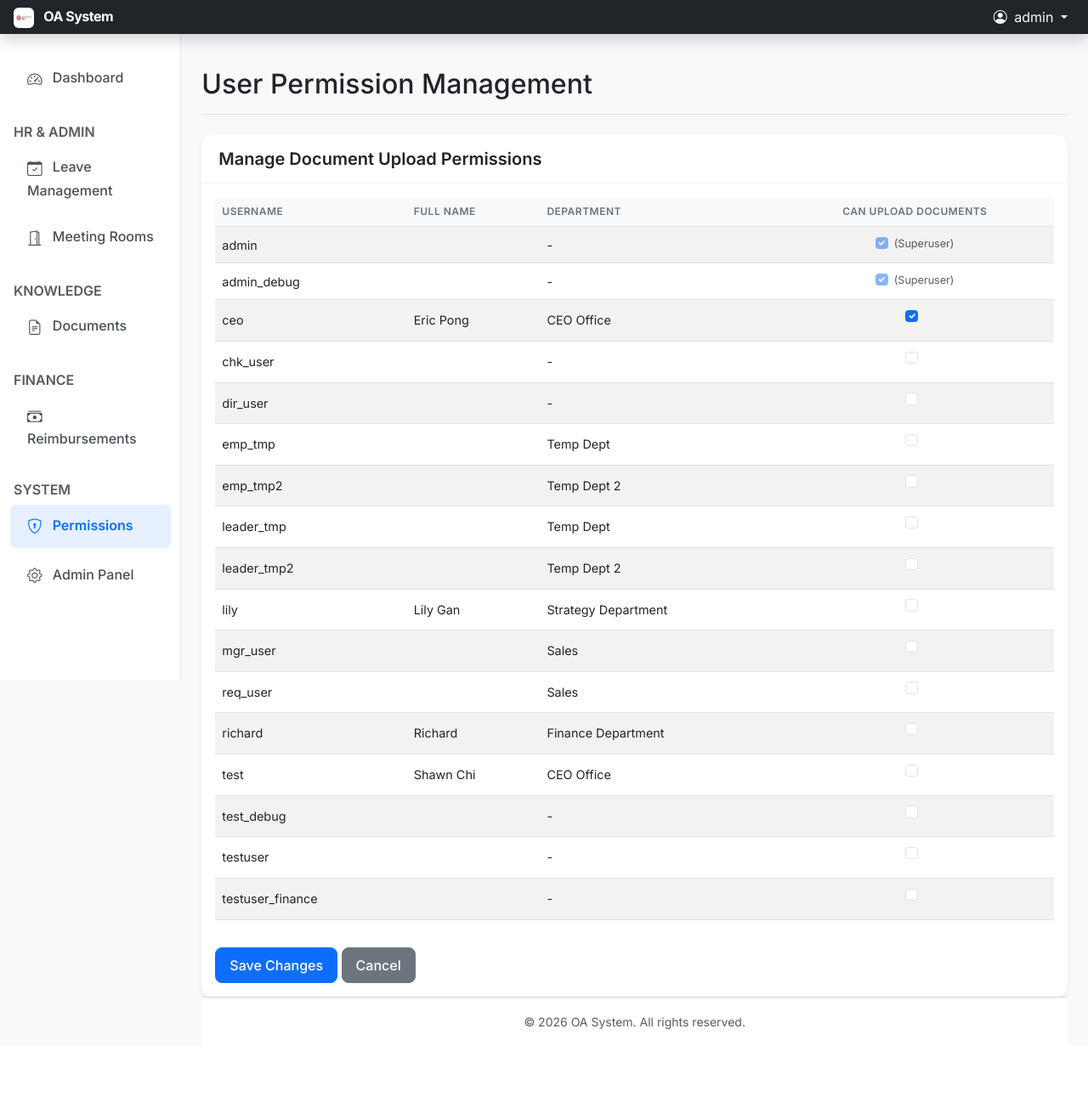
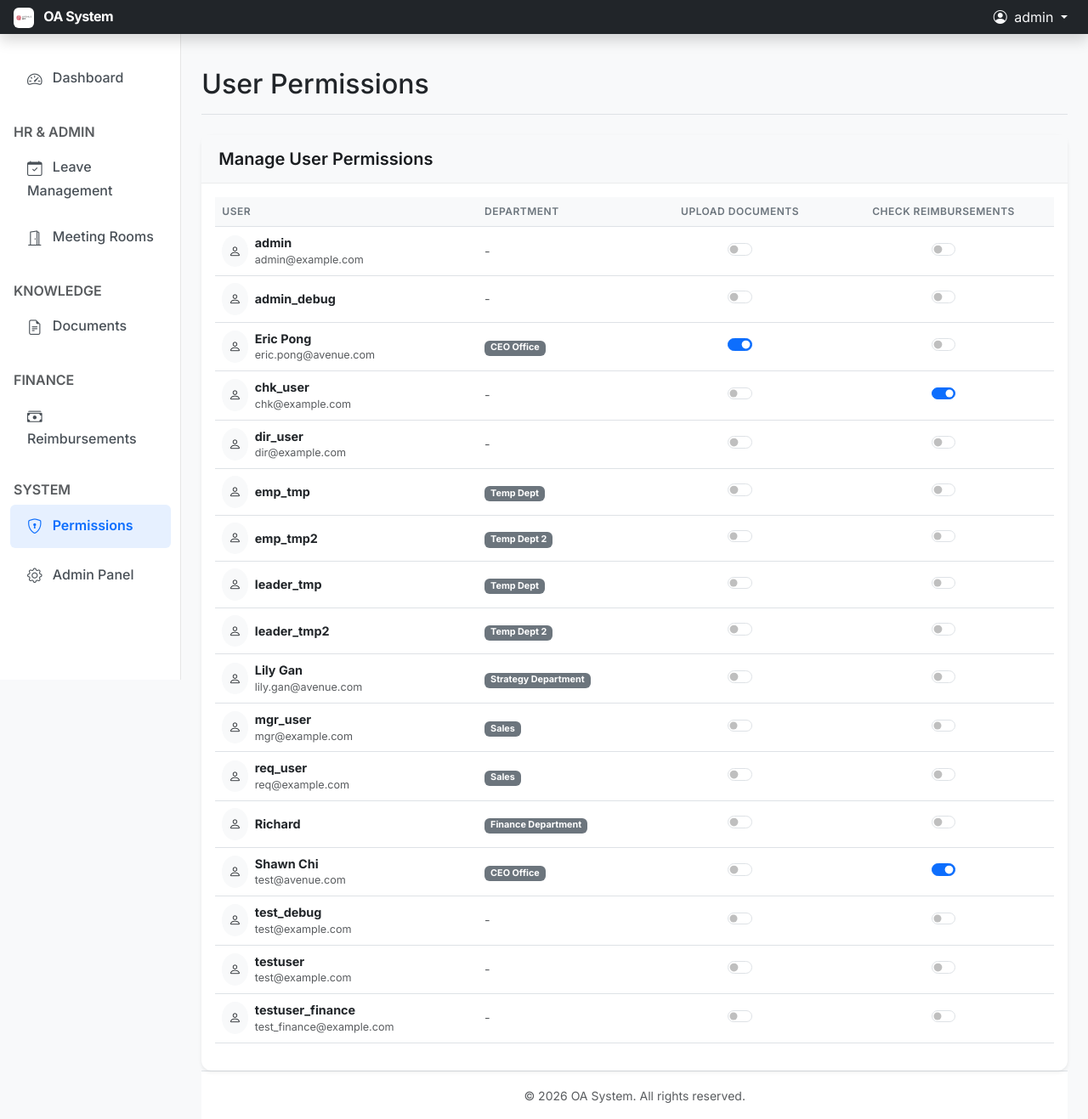
Before and after one commit to cshxinhao/oa-system, a Django app: page /core/permissions/ in a window 1280 px wide. Shown: the whole page at 85% size. Before the commit the page ends 1211 px from the top, so only its background shows below. Run offline with Django 4.2, Linux system fonts and the light colour scheme; a user stored in the database is signed in; data comes from the database, SQL or seed files in the repository; both versions use the stored data as it was after the commit.

Commit message:
Improve the lifecycle:
1. The request once submitted, it needs to be checked first, and then approved/rejected;

2. The applicant can choose one person to check from a list of qualified checker. The checker list is maintained by the superuser. The superuser manage the checker list in permissions sidebar.

3. If the applicant is not the head of department, then the approved person should be the head of department. If the applicant person is the head of department, then the approval person should be the head of parent department.

4. The applicant and approval person should be able to see the whole lifecycle of the application.

5. Add the necessary components and designs if needed.

```diff
--- a/apps/core/views.py
+++ b/apps/core/views.py
@@ -18,6 +18,11 @@ class UserPermissionView(LoginRequiredMixin, UserPassesTestMixin, ListView):
     template_name = 'core/user_permissions.html'
     context_object_name = 'users'
 
+    MANAGED_PERMISSIONS = [
+        {'app': 'docs', 'model': 'document', 'codename': 'add_document', 'label': 'Upload Documents'},
+        {'app': 'finance', 'model': 'reimbursementrequest', 'codename': 'can_check_reimbursement', 'label': 'Check Reimbursements'},
+    ]
+
     def test_func(self):
         # Only superusers can access
         return self.request.user.is_superuser
@@ -27,32 +32,60 @@ class UserPermissionView(LoginRequiredMixin, UserPassesTestMixin, ListView):
 
     def get_context_data(self, **kwargs):
         context = super().get_context_data(**kwargs)
-        content_type = ContentType.objects.get(app_label='docs', model='document')
-        try:
-            permission = Permission.objects.get(content_type=content_type, codename='add_document')
-            context['upload_perm'] = permission
 
-            # Annotate users for template
-            users = list(context['users'])
-            for user in users:
-                user.has_upload_perm = user.user_permissions.filter(id=permission.id).exists()
-            context['users'] = users
+        # Load permission objects
+        permissions_data = []
+        for perm_def in self.MANAGED_PERMISSIONS:
+            try:
+                content_type = ContentType.objects.get(app_label=perm_def['app'], model=perm_def['model'])
+                permission = Permission.objects.get(content_type=content_type, codename=perm_def['codename'])
+                permissions_data.append({
+                    'def': perm_def,
+                    'obj': permission
+                })
+            except (ContentType.DoesNotExist, Permission.DoesNotExist):
+                continue
 
-        except Permission.DoesNotExist:
-            context['upload_perm'] = None
+        context['managed_permissions'] = permissions_data
 
+        # Annotate users
+        users = list(context['users'])
+        for user in users:
+            user_perms = set(user.user_permissions.values_list('id', flat=True))
+            user.permission_states = []
+            for p in permissions_data:
+                perm_id = p['obj'].id
+                user.permission_states.append({
+                    'codename': p['def']['codename'],
+                    'has_perm': (perm_id in user_perms)
+                })
+
+        context['users'] = users
         return context
 
     def post(self, request, *args, **kwargs):
-        try:
-            content_type = ContentType.objects.get(app_label='docs', model='document')
-            permission = Permission.objects.get(content_type=content_type, codename='add_document')
-        except (ContentType.DoesNotExist, Permission.DoesNotExist):
-            messages.error(request, "Permission 'docs.add_document' not found.")
+        codename = request.POST.get('permission_codename')
+
+        # Find the permission definition
+        perm_def = next((p for p in self.MANAGED_PERMISSIONS if p['codename'] == codename), None)
+
+        if not perm_def:
+            messages.error(request, "Invalid permission specified.")
             return redirect('core:user_permissions')
 
+        try:
+            content_type = ContentType.objects.get(app_label=perm_def['app'], model=perm_def['model'])
+            permission = Permission.objects.get(content_type=content_type, codename=perm_def['codename'])
+        except (ContentType.DoesNotExist, Permission.DoesNotExist):
+            messages.error(request, f"Permission '{codename}' not found in database.")
+            return redirect('core:user_permissions')
+
+        # Process users for this specific permission
+        # visible_user_ids ensures we only modify users that were displayed on the page
         visible_user_ids = set(map(int, request.POST.getlist('visible_user_ids')))
-        selected_user_ids = set(map(int, request.POST.getlist('user_ids')))
+
+        # selected_user_ids are the ones checked for THIS permission
+        selected_user_ids = set(map(int, request.POST.getlist(f'user_ids_{codename}')))
 
         # Get users who currently have permission AND are in the visible list
         current_holders = User.objects.filter(user_permissions=permission, id__in=visible_user_ids)
@@ -72,7 +105,7 @@ class UserPermissionView(LoginRequiredMixin, UserPassesTestMixin, ListView):
             for user in User.objects.filter(id__in=to_add):
                 user.user_permissions.add(permission)
 
-        messages.success(request, "Permissions updated successfully.")
+        messages.success(request, f"Permissions for '{perm_def['label']}' updated successfully.")
         return redirect('core:user_permissions')
 
 class UserViewSet(viewsets.ReadOnlyModelViewSet):
--- a/apps/finance/urls.py
+++ b/apps/finance/urls.py
@@ -10,5 +10,6 @@ urlpatterns = [
     path('reimbursements/<int:pk>/update/', views.ReimbursementUpdateView.as_view(), name='reimbursement_update'),
     path('reimbursements/<int:pk>/delete/', views.ReimbursementDeleteView.as_view(), name='reimbursement_delete'),
     path('reimbursements/<int:pk>/submit/', views.submit_reimbursement, name='reimbursement_submit'),
+    path('reimbursements/<int:pk>/check/', views.check_reimbursement, name='reimbursement_check'),
     path('reimbursements/<int:pk>/approve/', views.approve_reject_reimbursement, name='reimbursement_approve'),
 ]
--- a/templates/core/user_permissions.html
+++ b/templates/core/user_permissions.html
@@ -1,61 +1,67 @@
 {% extends 'base.html' %}
 
-{% block page_title %}User Permission Management{% endblock %}
+{% block title %}User Permissions{% endblock %}
+{% block page_title %}User Permissions{% endblock %}
 
 {% block content %}
-<div class="card">
-    <div class="card-header">
-        <h5 class="card-title mb-0">Manage Document Upload Permissions</h5>
+<div class="card shadow-sm">
+    <div class="card-header bg-light">
+        <h5 class="mb-0">Manage User Permissions</h5>
     </div>
     <div class="card-body">
-        {% if not upload_perm %}
-        <div class="alert alert-danger">
-            Error: 'docs.add_document' permission not found in the system.
-        </div>
-        {% else %}
-
-        <form method="post">
-            {% csrf_token %}
         <div class="table-responsive">
-                <table class="table table-striped table-hover">
+            <table class="table table-hover align-middle">
                 <thead>
                     <tr>
-                            <th>Username</th>
-                            <th>Full Name</th>
+                        <th>User</th>
                         <th>Department</th>
-                            <th class="text-center">Can Upload Documents</th>
+                        {% for perm in managed_permissions %}
+                        <th class="text-center">{{ perm.def.label }}</th>
+                        {% endfor %}
                     </tr>
                 </thead>
                 <tbody>
                     {% for user in users %}
                     <tr>
-                            <td>{{ user.username }}</td>
-                            <td>{{ user.get_full_name }}</td>
-                            <td>{{ user.department.name|default:"-" }}</td>
-                            <td class="text-center">
-                                <input type="hidden" name="visible_user_ids" value="{{ user.id }}">
-                                <div class="form-check d-inline-block">
-                                    <input class="form-check-input" type="checkbox" name="user_ids" value="{{ user.id }}"
-                                           id="user_{{ user.id }}"
-                                           {% if user.is_superuser %}checked disabled{% endif %}
-                                           {% if user.has_upload_perm %}checked{% endif %}>
-                                    {% if user.is_superuser %}
-                                    <small class="text-muted">(Superuser)</small>
-                                    {% endif %}
+                        <td>
+                            <div class="d-flex align-items-center">
+                                <div class="bg-light rounded-circle p-2 me-2">
+                                    <i class="bi bi-person"></i>
+                                </div>
+                                <div>
+                                    <div class="fw-bold">{{ user.get_full_name|default:user.username }}</div>
+                                    <div class="small text-muted">{{ user.email }}</div>
+                                </div>
                             </div>
                         </td>
+                        <td>
+                            {% if user.department %}
+                                <span class="badge bg-secondary">{{ user.department.name }}</span>
+                            {% else %}
+                                <span class="text-muted">-</span>
+                            {% endif %}
+                        </td>
+                        {% for state in user.permission_states %}
+                        <td class="text-center">
+                            <form method="post" class="d-inline" id="form-{{ user.id }}-{{ state.codename }}">
+                                {% csrf_token %}
+                                <input type="hidden" name="permission_codename" value="{{ state.codename }}">
+                                <input type="hidden" name="visible_user_ids" value="{{ user.id }}">
+
+                                <div class="form-check form-switch d-flex justify-content-center">
+                                    <input class="form-check-input" type="checkbox" role="switch"
+                                           name="user_ids_{{ state.codename }}" value="{{ user.id }}"
+                                           {% if state.has_perm %}checked{% endif %}
+                                           onchange="this.form.submit()">
+                                </div>
+                            </form>
+                        </td>
+                        {% endfor %}
                     </tr>
                     {% endfor %}
                 </tbody>
             </table>
         </div>
-
-            <div class="mt-3">
-                <button type="submit" class="btn btn-primary">Save Changes</button>
-                <a href="{% url 'index' %}" class="btn btn-secondary">Cancel</a>
-            </div>
-        </form>
-        {% endif %}
     </div>
 </div>
 {% endblock %}
```
Also changed, not shown: apps/core/templatetags/core_extras.py (added, +7 -0 lines), apps/finance/forms.py (+18 -0 lines), apps/finance/models.py (+16 -0 lines), apps/finance/views.py (+112 -19 lines), templates/finance/reimbursement_detail.html (+41 -1 lines), templates/finance/reimbursement_list.html (+13 -2 lines), templates/finance/reimbursement_submit.html (added, +39 -0 lines), apps/core/templatetags/__init__.py (added), apps/finance/migrations/0002_alter_reimbursementrequest_options_and_more.py (added), db.sqlite3. Lines whose indentation alone changed are shown as unchanged.
